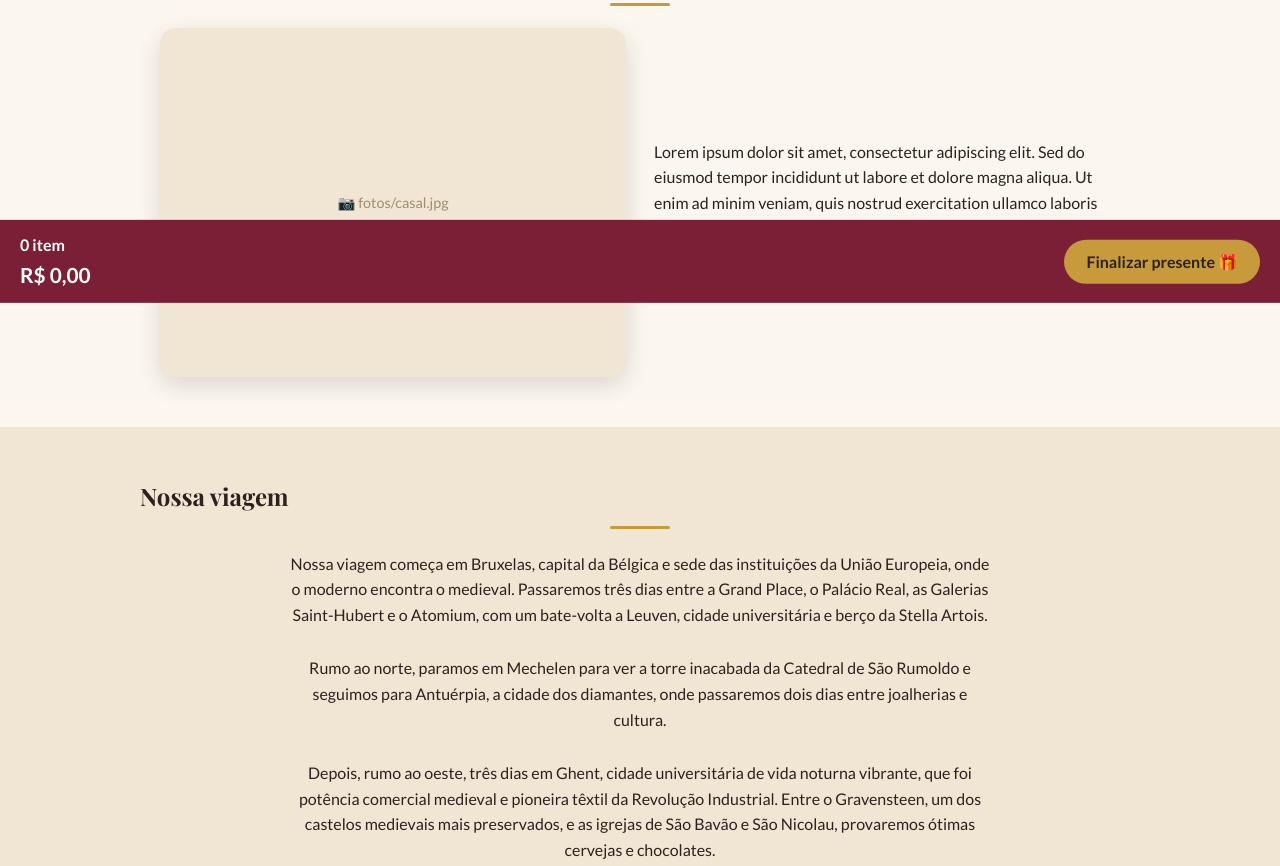
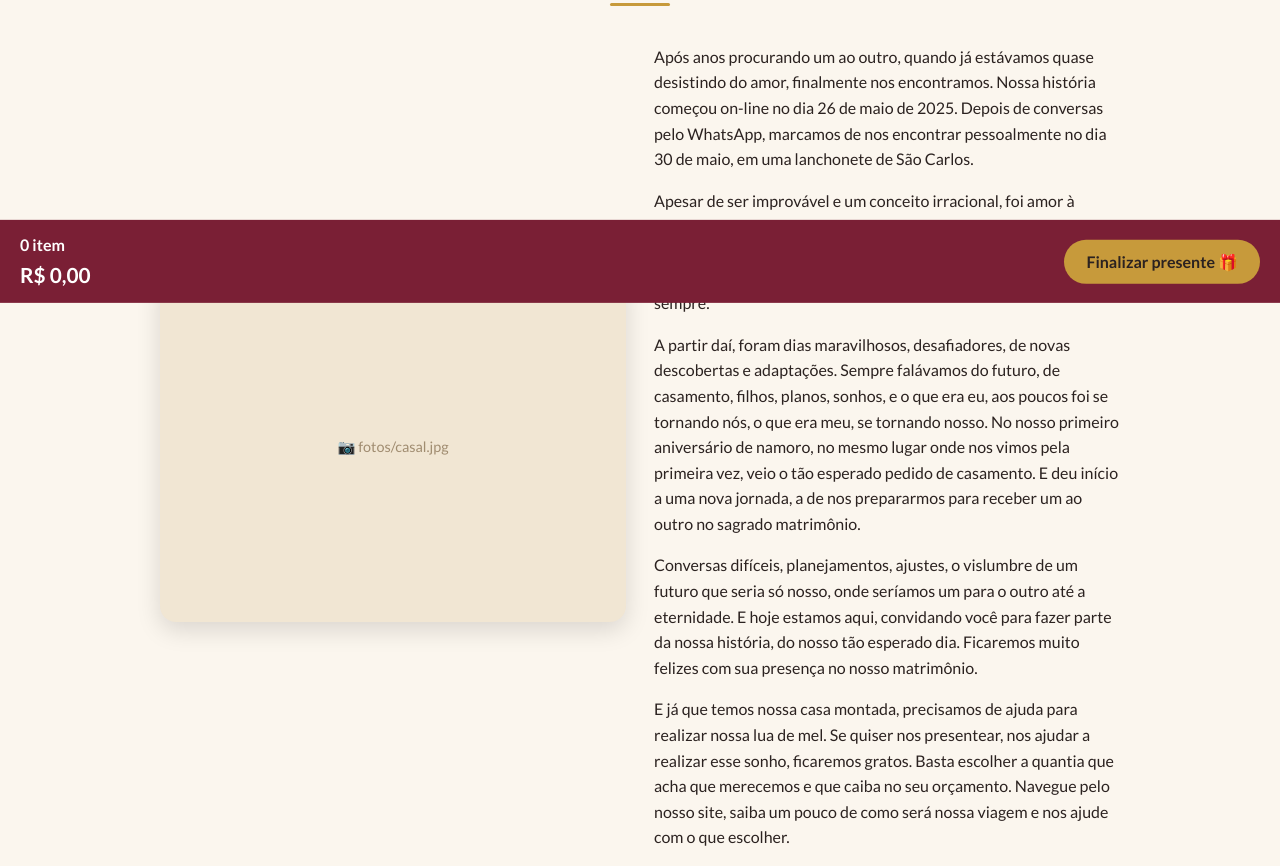
Before and after one commit to JVMerenda/luademel, a plain HTML site: page index.html in a window 1280 px wide. Shown: the part 580-1446 px from the top of the page. Drawn offline with nearby package versions, Linux system fonts and the light colour scheme.

Commit message:
Update index.html

```diff
--- a/index.html
+++ b/index.html
@@ -71,9 +71,15 @@ footer{text-align:center;padding:30px;color:#7b6a60;font-size:.9rem}
 
 <section>
   <h2>Nossa história</h2><div class="line"></div>
-  <div class="two">
+  <div class="two historia">
     <div class="photo" style="background-image:url(fotos/casal.jpg)">📷 fotos/casal.jpg</div>
-    <p>Lorem ipsum dolor sit amet, consectetur adipiscing elit. Sed do eiusmod tempor incididunt ut labore et dolore magna aliqua. Ut enim ad minim veniam, quis nostrud exercitation ullamco laboris nisi ut aliquip ex ea commodo consequat. Duis aute irure dolor in reprehenderit in voluptate velit esse cillum dolore.</p>
+    <div>
+      <p>Após anos procurando um ao outro, quando já estávamos quase desistindo do amor, finalmente nos encontramos. Nossa história começou on-line no dia 26 de maio de 2025. Depois de conversas pelo WhatsApp, marcamos de nos encontrar pessoalmente no dia 30 de maio, em uma lanchonete de São Carlos.</p>
+      <p>Apesar de ser improvável e um conceito irracional, foi amor à primeira vista, um amor doce, suave, arrebatador, um amor preparado por Deus para nós. Nesse mesmo dia, aconteceu o pedido de namoro e nosso primeiro beijo, para selar esse amor para sempre.</p>
+      <p>A partir daí, foram dias maravilhosos, desafiadores, de novas descobertas e adaptações. Sempre falávamos do futuro, de casamento, filhos, planos, sonhos, e o que era eu, aos poucos foi se tornando nós, o que era meu, se tornando nosso. No nosso primeiro aniversário de namoro, no mesmo lugar onde nos vimos pela primeira vez, veio o tão esperado pedido de casamento. E deu início a uma nova jornada, a de nos prepararmos para receber um ao outro no sagrado matrimônio.</p>
+      <p>Conversas difíceis, planejamentos, ajustes, o vislumbre de um futuro que seria só nosso, onde seríamos um para o outro até a eternidade. E hoje estamos aqui, convidando você para fazer parte da nossa história, do nosso tão esperado dia. Ficaremos muito felizes com sua presença no nosso matrimônio.</p>
+      <p>E já que temos nossa casa montada, precisamos de ajuda para realizar nossa lua de mel. Se quiser nos presentear, nos ajudar a realizar esse sonho, ficaremos gratos. Basta escolher a quantia que acha que merecemos e que caiba no seu orçamento. Navegue pelo nosso site, saiba um pouco de como será nossa viagem e nos ajude com o que escolher.</p>
+    </div>
   </div>
 </section>
 
```
